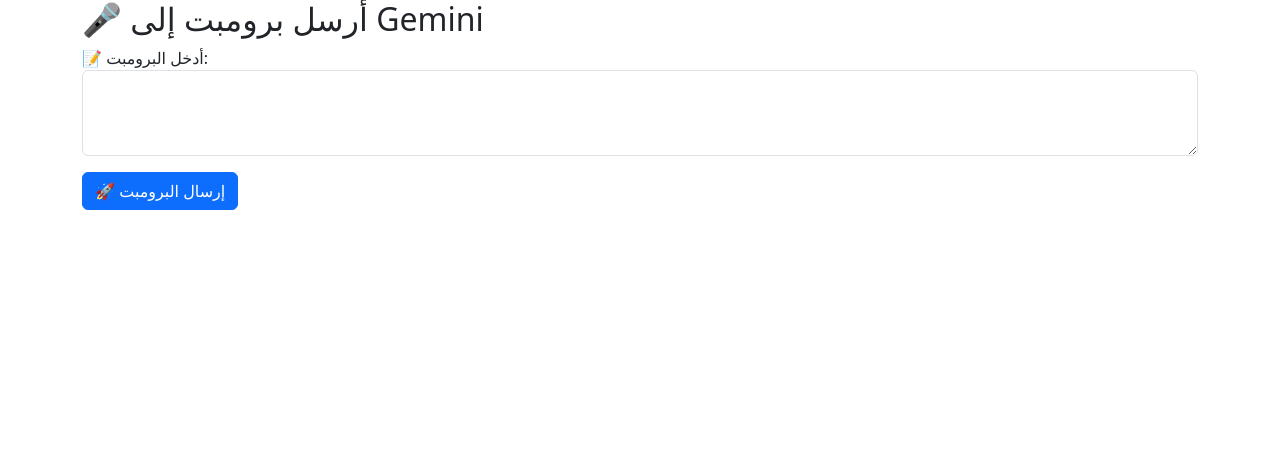
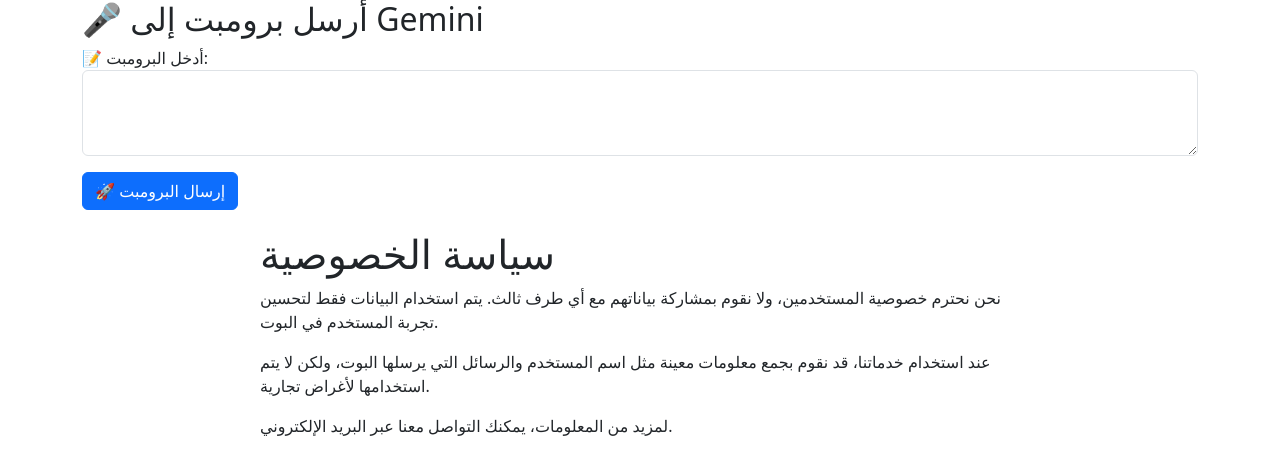
Before and after one commit to AhmedAbdElgwadHassen19/Bot-client, a React (Vite) app: page /privacy in a window 1280 px wide. Shown: the top 474 px of the page. Built offline with nearby package versions, Linux system fonts and the light colour scheme.

Commit message:
creat privacy-policy

```diff
--- a/src/App.jsx
+++ b/src/App.jsx
@@ -1,6 +1,7 @@
 import { useState } from "react";
 import axios from "axios";
-
+import PrivacyPolicy from "./PrivacyPolicy";
+import { BrowserRouter as Router, Route, Routes } from "react-router-dom";
 function App() {
   const [prompt, setPrompt] = useState("");
   const [message, setMessage] = useState("");
@@ -27,7 +28,8 @@
   };
 
   return (
-    <div className="container">
+    <>
+      <div className="container">
       <h2>🎤 أرسل برومبت إلى Gemini</h2>
       <form onSubmit={handleSubmit}>
         <div className="form-group">
@@ -38,6 +40,15 @@
       </form>
       {message && <div className="alert alert-info mt-3">{message}</div>}
     </div>
+
+
+    <Router>
+      <Routes>
+        <Route path="/privacy" element={<PrivacyPolicy />} />
+      </Routes>
+    </Router>
+    </>
+
   );
 }
 
--- /dev/null
+++ b/src/PrivacyPolicy.jsx
@@ -0,0 +1,19 @@
+
+const PrivacyPolicy = () => {
+  return (
+    <div style={{ padding: "20px", maxWidth: "800px", margin: "auto" }}>
+      <h1>سياسة الخصوصية</h1>
+      <p>
+        نحن نحترم خصوصية المستخدمين، ولا نقوم بمشاركة بياناتهم مع أي طرف ثالث.
+        يتم استخدام البيانات فقط لتحسين تجربة المستخدم في البوت.
+      </p>
+      <p>
+        عند استخدام خدماتنا، قد نقوم بجمع معلومات معينة مثل اسم المستخدم والرسائل
+        التي يرسلها البوت، ولكن لا يتم استخدامها لأغراض تجارية.
+      </p>
+      <p>لمزيد من المعلومات، يمكنك التواصل معنا عبر البريد الإلكتروني.</p>
+    </div>
+  );
+};
+
+export default PrivacyPolicy;
```
